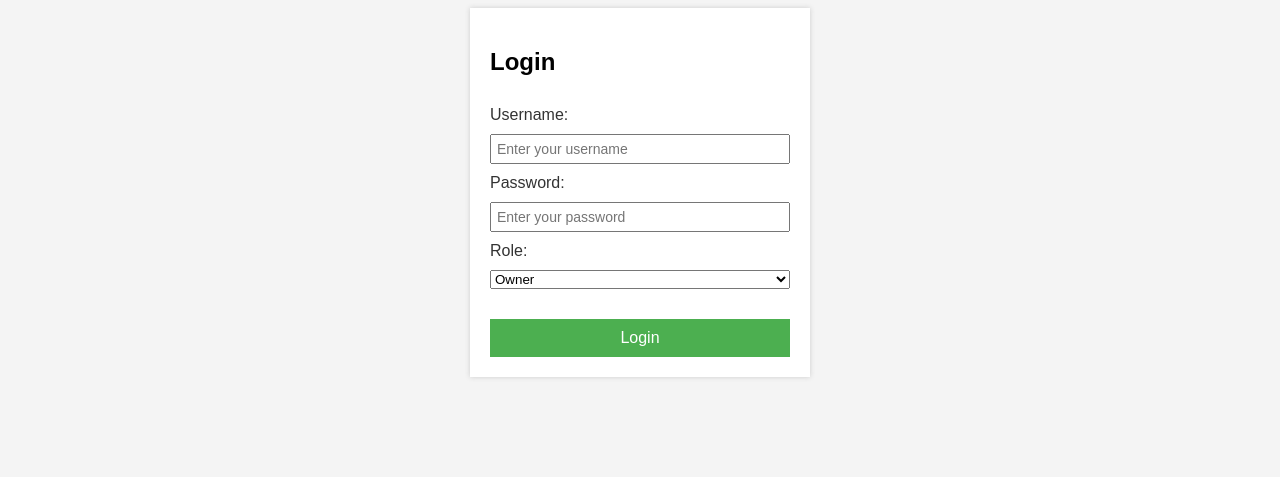
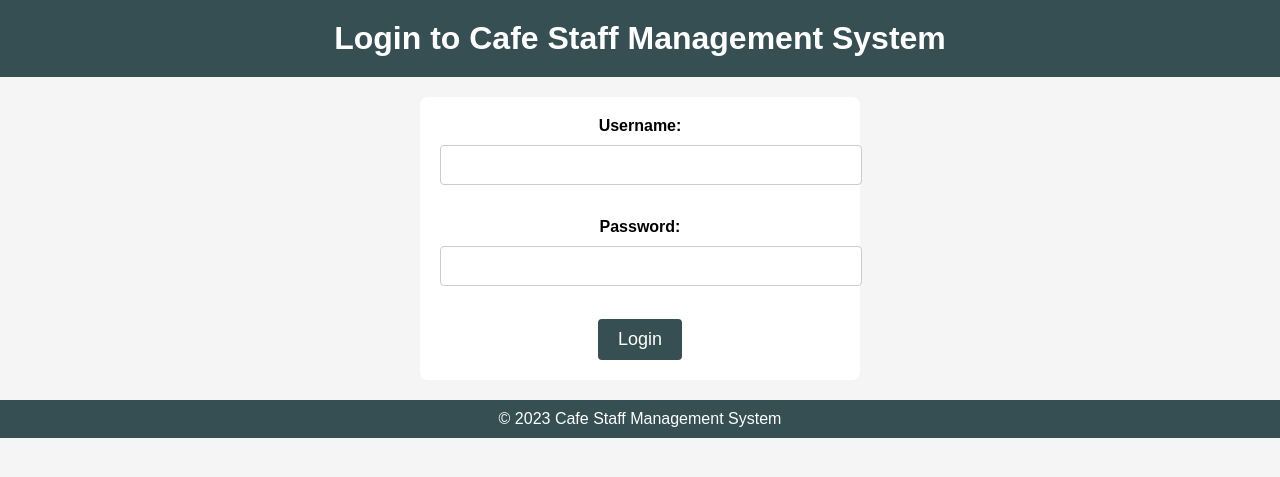
Before and after one commit to meow6307/softwareboys, a PHP site: page /login.php in a window 1280 px wide. Shown: the top 477 px of the page. Run offline with PHP 8.4, Linux system fonts and the light colour scheme.

Commit message:
modified:   CafeManagementSystem/Database/Create_Database.sql 	modified:   CafeManagementSystem/Database/Database_Test.sql 	modified:   CafeManagementSystem/Login.css 	modified:   CafeManagementSystem/LoginController.php 	modified:   CafeManagementSystem/login.php

```diff
--- a/CafeManagementSystem/Login.css
+++ b/CafeManagementSystem/Login.css
@@ -1,54 +1,67 @@
 body {
     font-family: Arial, sans-serif;
-    background-color: #f4f4f4;
+    background-color: #f5f5f5;
+    margin: 0;
+    padding: 0;
+}
+
+header {
+    background-color: #354f52;
+    color: #fff;
+    text-align: center;
+    padding: 20px 0;
 }
 
 h1 {
-    text-align: center;
-    margin-top: 50px;
-    color: #333;
+    margin: 0;
 }
 
-.container {
-    width: 300px;
-    margin: 0 auto;
+main {
+    text-align: center;
     padding: 20px;
-    background-color: #fff;
-    box-shadow: 0px 0px 5px 0px #ccc;
 }
 
 .login-form {
-    display: flex;
-    flex-direction: column;
-    gap: 10px;
+    background-color: #fff;
+    border-radius: 8px;
+    padding: 20px;
+    max-width: 400px;
+    margin: 0 auto;
 }
 
-.form-group {
-    display: flex;
-    flex-direction: column;
-    gap: 5px;
+label {
+    display: block;
+    margin-bottom: 10px;
+    font-weight: bold;
 }
 
-.form-group label {
-    margin-bottom: 5px;
-    color: #333;
-}
-
-.form-group input {
-    padding: 5px;
-    font-size: 14px;
+input[type="text"],
+input[type="password"] {
+    width: 100%; /* Set both input fields to 100% width */
+    padding: 10px;
+    margin-bottom: 15px;
+    border: 1px solid #ccc;
+    border-radius: 4px;
+    font-size: 16px;
 }
 
 input[type="submit"] {
+    background-color: #354f52;
+    color: #fff;
+    border: none;
+    padding: 10px 20px;
+    border-radius: 4px;
+    font-size: 18px;
     cursor: pointer;
-    background-color: #4CAF50;
-    color: white;
-    padding: 10px 20px;
-    font-size: 16px;
-    border: none;
-    margin-top: 20px;
 }
 
 input[type="submit"]:hover {
-    background-color: #45a049;
+    background-color: #253738;
 }
+
+footer {
+    background-color: #354f52;
+    color: #fff;
+    text-align: center;
+    padding: 10px 0;
+}
--- a/CafeManagementSystem/login.php
+++ b/CafeManagementSystem/login.php
@@ -3,34 +3,30 @@
 <head>
     <meta charset="UTF-8">
     <meta name="viewport" content="width=device-width, initial-scale=1.0">
-    <link rel="stylesheet" type="text/css" href="Login.css">
-    <title>Login Page</title>
+    <title>Login - Cafe Staff Management System</title>
+    <link rel="stylesheet" type="text/css" href="login.css">
 </head>
 <body>
-    <div class="container">
-        <form class="login-form" action="LoginController.php" method="POST">
-            <h2>Login</h2>
-            <div class="form-group">
+    <header>
+        <h1>Login to Cafe Staff Management System</h1>
+    </header>
+
+    <main>
+        <form action="logincontroller.php" method="post">
+            <div class="login-form">
                 <label for="username">Username:</label>
-                <input type="text" id="username" name="username" placeholder="Enter your username" required>
-            </div>
-            <div class="form-group">
+                <input type="text" id="username" name="username" required><br><br>
+
                 <label for="password">Password:</label>
-                <input type="password" id="password" name="password" placeholder="Enter your password" required>
-            </div>
-            <div class="form-group">
-                <label for="role">Role:</label>
-                <select id="role" name="role" required>
-                    <option value="owner">Owner</option>
-                    <option value="manager">Manager</option>
-                    <option value="admin">Admin</option>
-                    <option value="staff">Staff</option>
-                </select>
-            </div>
-            <div class="form-group">
+                <input type="password" id="password" name="password" required><br><br>
+
                 <input type="submit" value="Login">
             </div>
         </form>
-    </div>
+    </main>
+
+    <footer>
+        &copy; <?php echo date("Y"); ?> Cafe Staff Management System
+    </footer>
 </body>
 </html>
```
Also changed, not shown: CafeManagementSystem/Database/Create_Database.sql (+47 -58 lines), CafeManagementSystem/Database/Database_Test.sql (+39 -35 lines), CafeManagementSystem/LoginController.php (+49 -35 lines).
